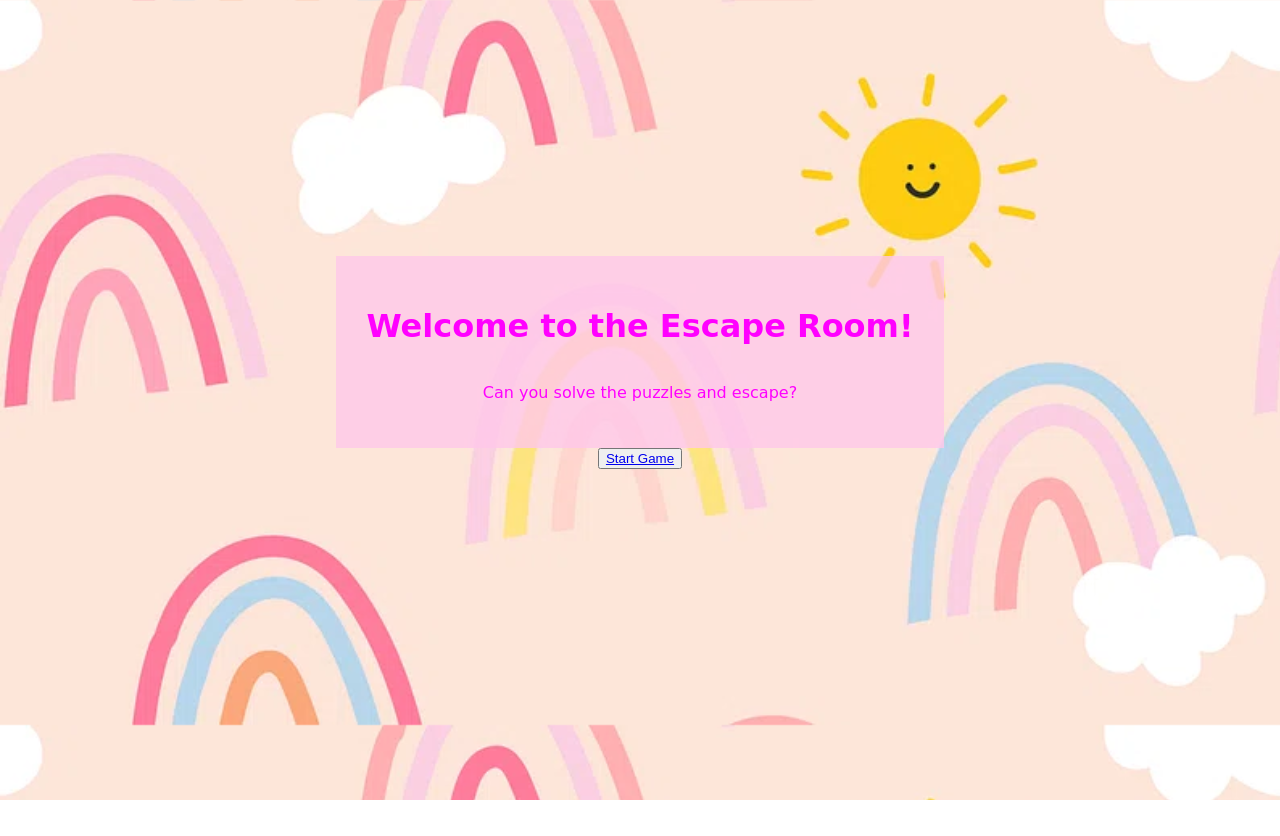
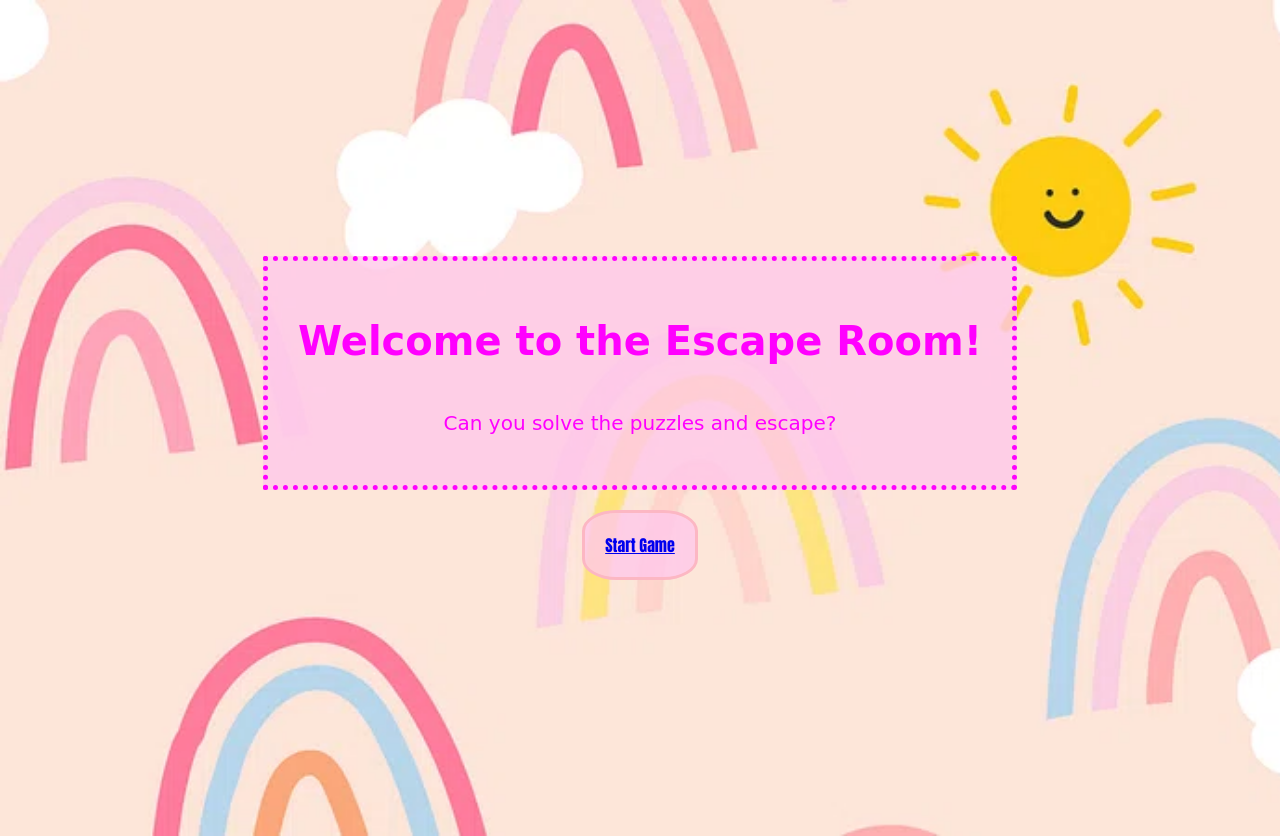
Before and after one commit to rusrap3547/escape-room-hackathon, a plain HTML site: page index.html in a window 1280 px wide. Before the commit the page ends 800 px from the top, so only its background shows below. Drawn offline with Linux system fonts and the light colour scheme; a web font is replaced by a local one.

Commit message:
more start page styling

```diff
--- a/css/startpage.css
+++ b/css/startpage.css
@@ -16,6 +16,7 @@ body {
   width: 100%;
   height: 100%;
   padding: 20%;
+  gap: 20px;
 }
 
 .startingText {
@@ -27,4 +28,29 @@ body {
   color: magenta;
   background-color: #ffc8eacc;
   padding: 30px;
+  border: 5px magenta dotted;
 }
+
+h1 {
+  font-size: 40px;
+}
+
+p {
+  font-size: 20px;
+}
+
+#startButton {
+  display: flex;
+  padding: 20px;
+  border-radius: 30%;
+  font-size: 16px;
+  font-family: Impact, Haettenschweiler, "Arial Narrow Bold", sans-serif;
+  color: magenta;
+  border: 3px #fcb7c3 solid;
+  background-color: #ffc8eacc;
+}
+
+#startButton:hover {
+  box-shadow: 4px 4px 8px rgb(187, 142, 149);
+  transform: scale(110%);
+}
--- a/index.html
+++ b/index.html
@@ -12,15 +12,16 @@
     />
     <title>Escape Room!</title>
   </head>
+  <!-- How are you deciding what's class and what's an id? -->
   <body>
     <div class="page-container" id="startPage">
       <div class="startingText">
         <h1>Welcome to the Escape Room!</h1>
         <p>Can you solve the puzzles and escape?</p>
       </div>
-      <button id="startButton">
+      <div id="startButton">
         <a href="./Room-One/northWall.html" class="startGame">Start Game</a>
-      </button>
+      </div>
     </div>
   </body>
 </html>
```
